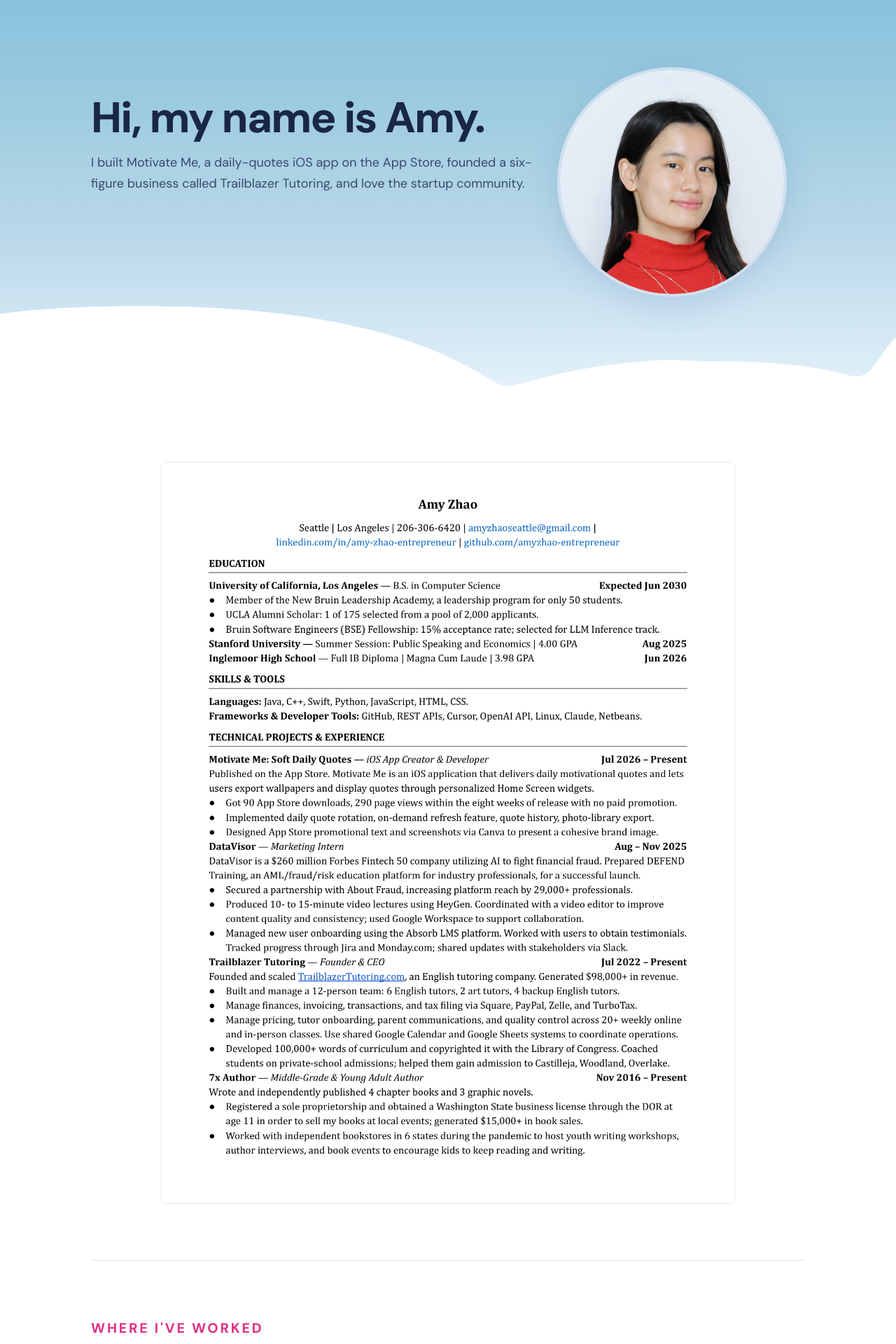
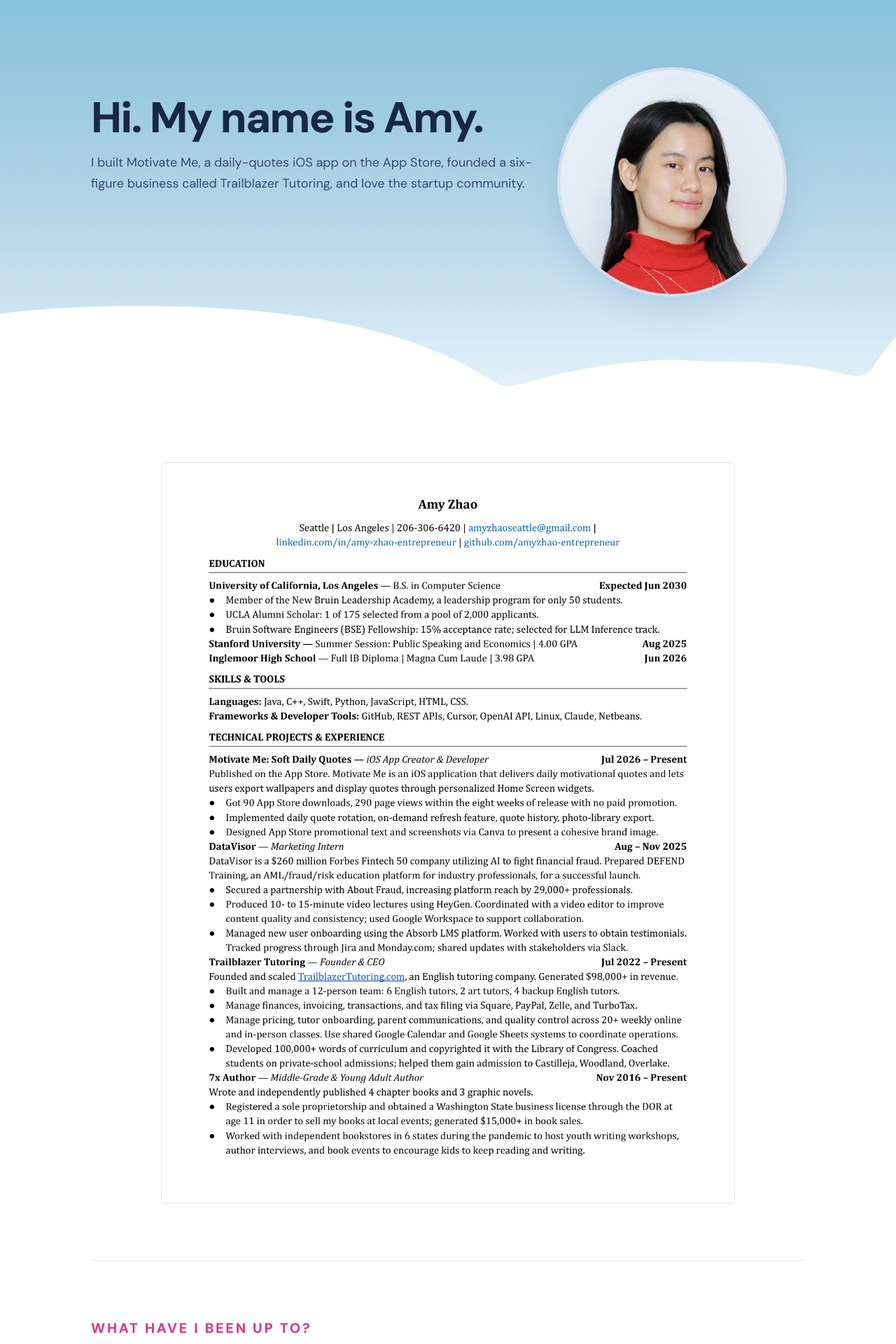
Before and after one commit to amyzhao-entrepreneur/bse-fellowship-amy-zhao, a Next.js app: page / in a window 1280 px wide. Shown: the part 60-1980 px from the top of the page at 70% size. Built offline with nearby package versions, Linux system fonts and the light colour scheme; no server answers.

Commit message:
Update the banner and section headings.
The banner is "Hi. My name is Amy." Experience, projects, and contact use the new headings.

Co-authored-by: amyzhaoseattle <amyzhaoseattle@gmail.com>

```diff
--- a/app/components/ContactSection.tsx
+++ b/app/components/ContactSection.tsx
@@ -4,7 +4,7 @@ export function ContactSection() {
   return (
     <section id="contact" className="portfolio-section portfolio-section--last">
       <div className="section-header">
-        <span className="section-label">Say hello</span>
+        <span className="section-label">Feel free to say hello</span>
       </div>
 
       <div className="contact-layout">
--- a/app/components/ExperienceSection.tsx
+++ b/app/components/ExperienceSection.tsx
@@ -4,7 +4,7 @@ export function ExperienceSection() {
   return (
     <section id="experience" className="portfolio-section">
       <div className="section-header">
-        <span className="section-label">Where I've worked</span>
+        <span className="section-label">What have I been up to?</span>
       </div>
 
       <div className="exp-list">
--- a/app/components/ProjectsSection.tsx
+++ b/app/components/ProjectsSection.tsx
@@ -4,7 +4,7 @@ export function ProjectsSection() {
   return (
     <section id="projects" className="portfolio-section">
       <div className="section-header">
-        <span className="section-label">Things I've built</span>
+        <span className="section-label">Some cool stuff I made!</span>
       </div>
 
       <div className="projects-grid">
--- a/app/config.ts
+++ b/app/config.ts
@@ -47,7 +47,7 @@ export const NAV_LINKS = [
 ];
 
 export const HERO = {
-  headline: ['Hi, my name is Amy.'],
+  headline: ['Hi. My name is Amy.'],
   photo: '/headshot.jpg',
   bio: 'I built Motivate Me, a daily-quotes iOS app on the App Store, founded a six-figure business called Trailblazer Tutoring, and love the startup community.',
 };
```
